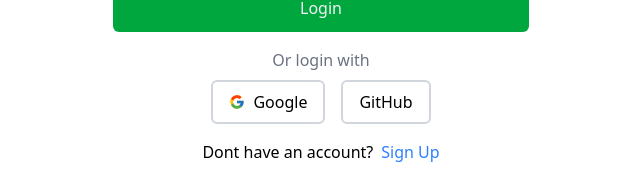
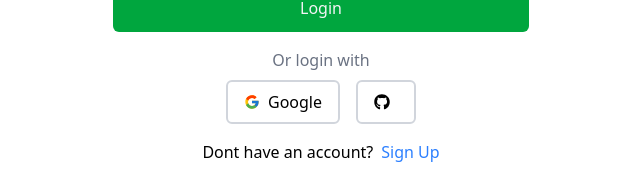
Before and after one commit to shadowrager85/sortiva, a Next.js app in the folder sortiva/: page /signin in a window 1280 px wide. Shown: the part 328-502 px from the top of the page, without its empty margins (319-959 px from the left). Built offline with nearby package versions, Linux system fonts and the light colour scheme.

Commit message:
error fix

```diff
--- a/sortiva/src/app/signin/page.tsx
+++ b/sortiva/src/app/signin/page.tsx
@@ -92,7 +92,7 @@ const SignIn = () => {
               onClick={(e) => handleProvider(e, "github")}
               className="flex items-center bg-white border-2 border-gray-300 rounded-md px-4 py-2 hover:bg-gray-100 transition"
             >
-              GitHub
+           <FaGithub className="mr-2" />
             </button>
           </div>
         </div>
```
